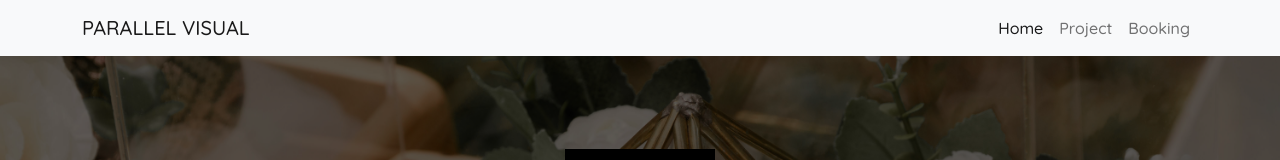
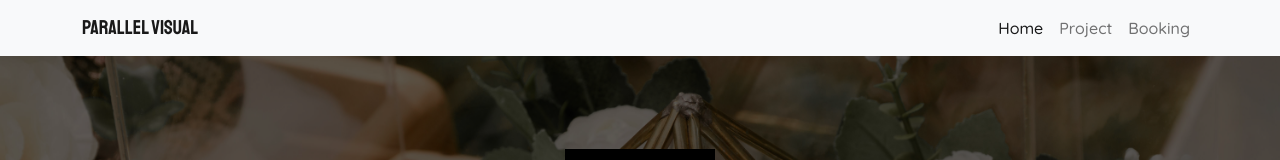
Before and after one commit to Parallelvisual/Parallelvisual.github.io, a plain HTML site: page index.html in a window 1280 px wide. Shown: the top 160 px of the page. Drawn offline with nearby package versions, Linux system fonts and the light colour scheme.

Commit message:
Update style.css

```diff
--- a/css/style.css
+++ b/css/style.css
@@ -1,5 +1,5 @@
 @import url('https://fonts.googleapis.com/css2?family=Quicksand:wght@500;600&display=swap');
-
+@import url('https://fonts.googleapis.com/css2?family=Bebas+Neue&family=Staatliches&display=swap');
 
 
 body {
@@ -9,7 +9,9 @@ body {
     overflow-x: hidden;
 }
 
-
+.navbar-brand {
+    font-family: 'Staatliches', cursive;
+}
 .hero-area {
     position: relative;
     padding-top: 100px;
```
